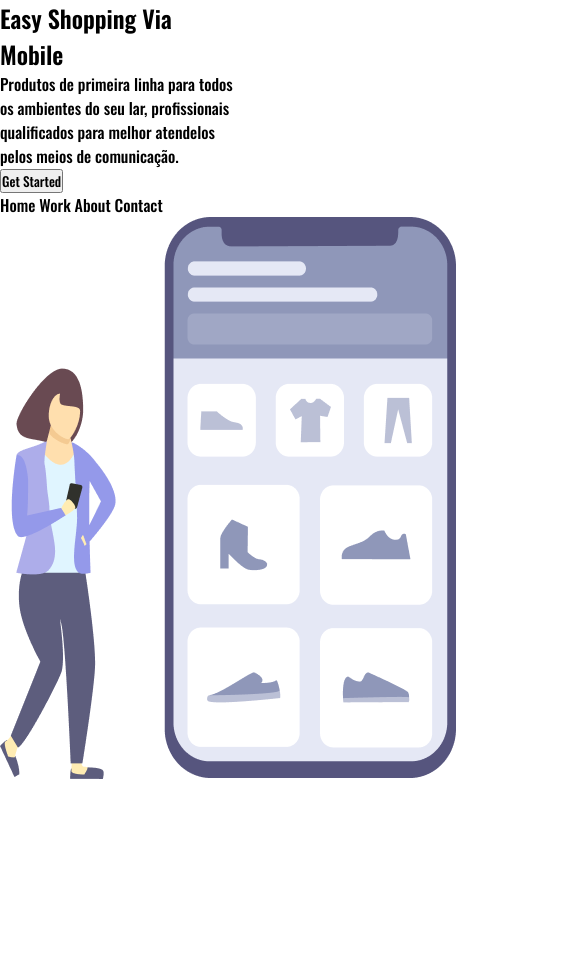
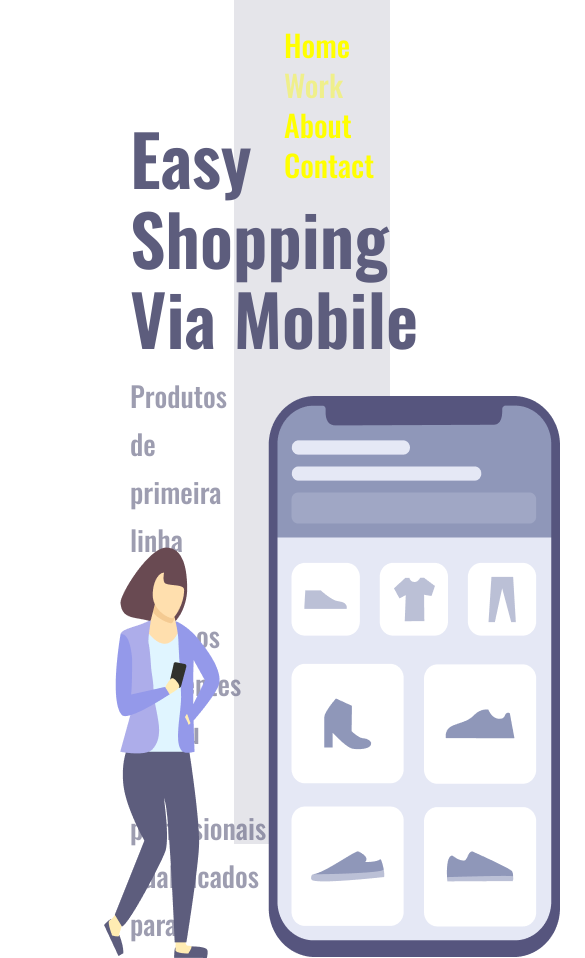
Before and after one commit to fariascarlos2346/projeto-html-css-02, a plain HTML site: page index.html in a window 390 px wide. Shown: the top 958 px of the page, 585 px wide, since content can reach past the window. Before the commit the page ends 844 px from the top, so only its background shows below. Drawn offline with nearby package versions, Linux system fonts and the light colour scheme.

Commit message:
termino do css e preparando para responsividade

```diff
--- a/style.css
+++ b/style.css
@@ -13,8 +13,81 @@
 .container-left {
    display: inline-block;
    width: 60%;
+   padding-left: 130px;
+   margin-top: 30%;
 }
 
 .container-right {
    display: inline-block;
+   background-color: rgba(93,93,125,0.16);
+   height: 100vh;
+   width: 40%;
+   position: absolute;
 }
+
+img {
+   position: relative;
+   top: 25%;
+   right: 130px;
+}
+
+h1 {
+   font-size: 70px;
+   line-height: 80px;
+   color: #5D5D7D;
+   width: 360px;
+}
+
+p {
+   font-size: 28px;
+   line-height: 48px;
+   color: #5D5D7D;
+   opacity: 0.6;
+   margin: 15px 0;
+}
+
+button {
+   width: 270px;
+   height: 60px;
+   background: #9499EA;
+   box-shadow: 0px 10px 24px rgba(148, 153, 234, 0.09799);
+   border: none;
+   border-radius: 30px;
+   font-size: 24px;
+   line-height: 36px;
+   text-align: center;
+   color: #FFFFFF;
+   cursor: pointer;
+}
+
+button:hover {
+   opacity: 0.8;
+}
+
+button:active {
+   opacity: 0.5;
+}
+
+a {
+   font-size: 30px;
+   line-height: 40px;
+   color: yellow;
+   margin-right: 40px;
+   cursor: pointer;
+}
+
+a:nth-child(2) {
+   opacity: 0.4;
+}
+
+a:hover {
+   opacity: 0.4;
+}
+
+a:active {
+   opacity: 0.8;
+}
+
+header {
+   margin: 25px 0 0 50px;
+}
```
